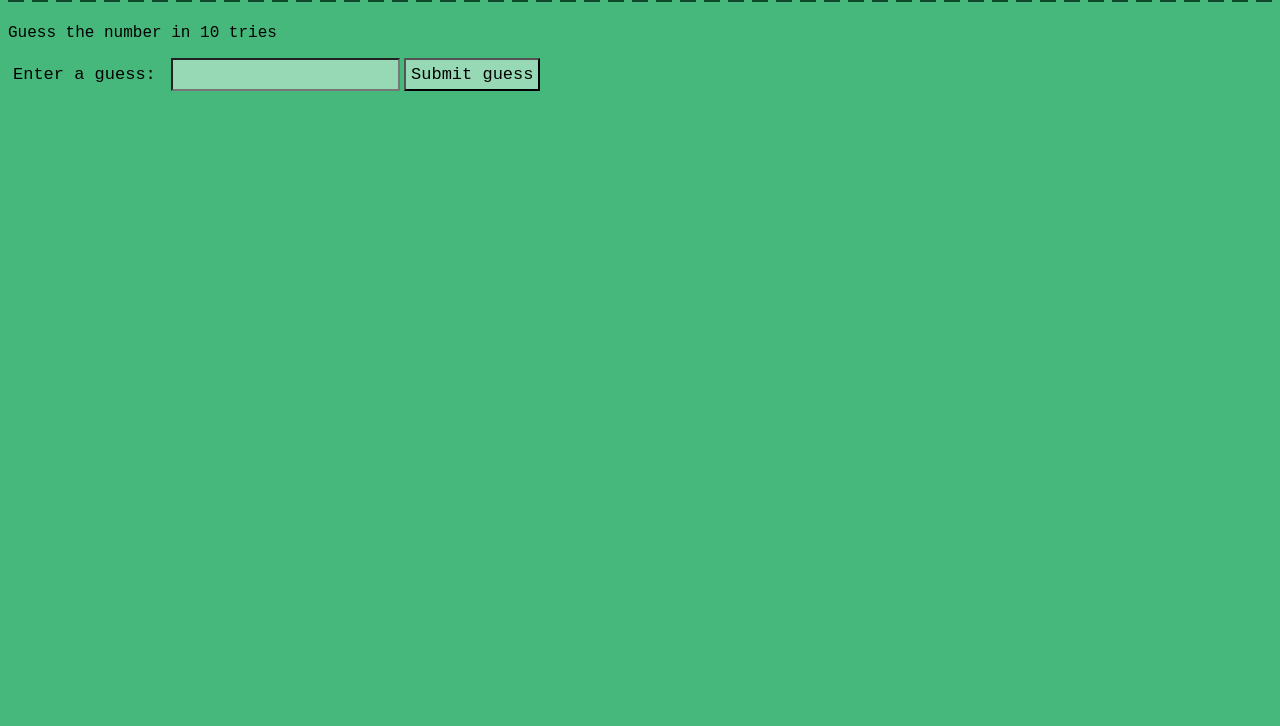
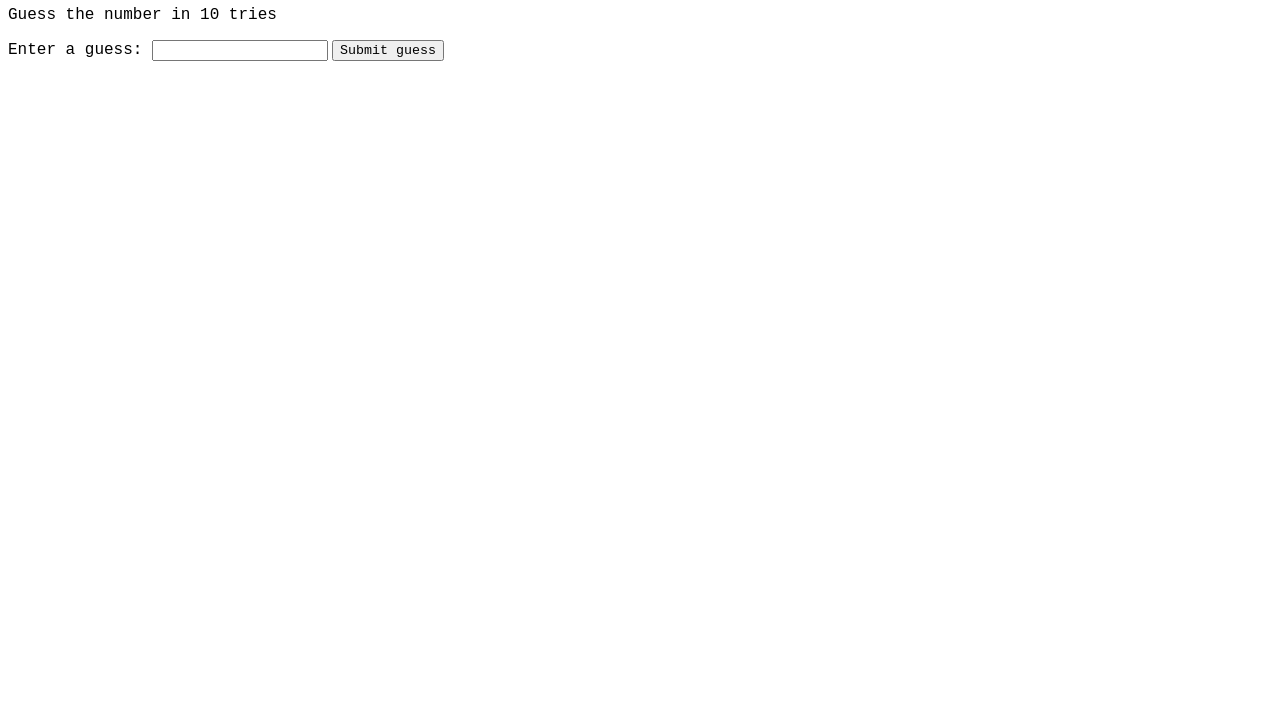
Before and after one commit to lhemingway3/CSIT121, a plain HTML site: page practice/guessinggame.html in a window 1280 px wide. Shown: the part 74-800 px from the top of the page. Drawn offline with Linux system fonts and the light colour scheme.

Commit message:
Update guessinggame.html

```diff
--- a/practice/guessinggame.html
+++ b/practice/guessinggame.html
@@ -6,7 +6,6 @@
         <meta charset="UTF-8">
         <meta name="viewport" content="width=device-width, initial-scale=1.0">
         <title>guessinggame</title>
-        <link rel="stylesheet" href="schedulestyle.css" />
 </head>
 <h1>1-100 Number guessing game!</h1>
 <p>Guess the number in 10 tries</p>
```
